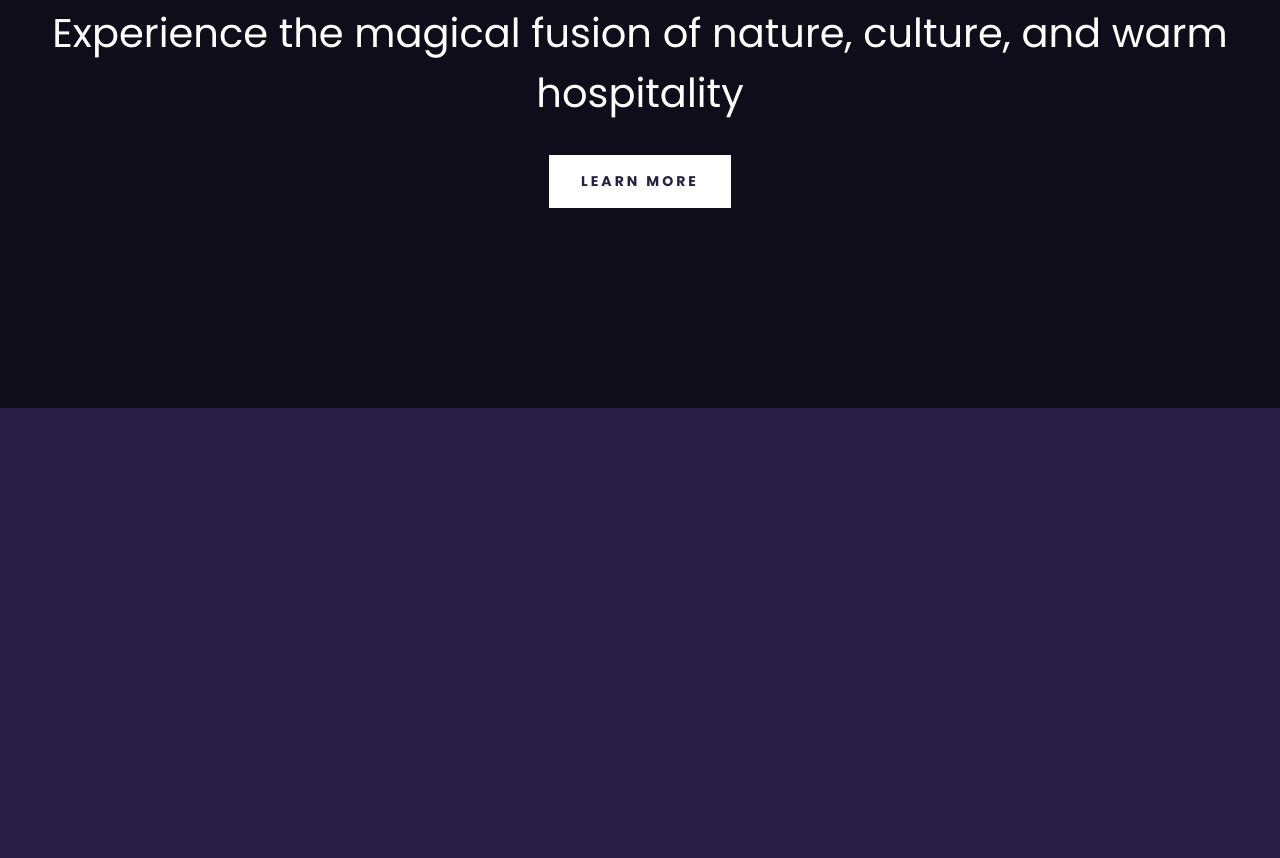
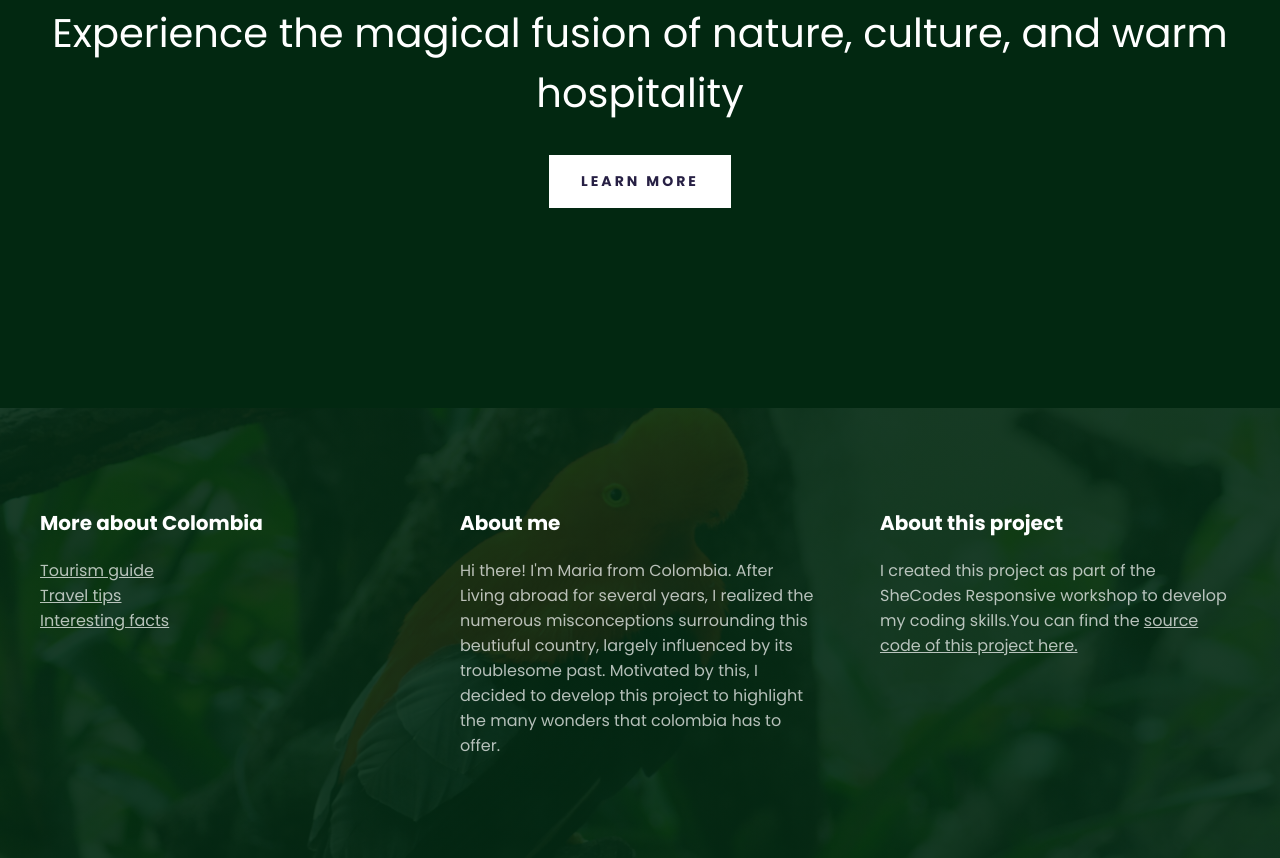
Before and after one commit to mariasotor/colombia-landing-page, a plain HTML site: page index.html in a window 1280 px wide. Shown: the part 389-1247 px from the top of the page. Before the commit the page ends 800 px from the top, so only its background shows below. Drawn offline with Linux system fonts and the light colour scheme.

Commit message:
Added website footer

```diff
--- a/index.html
+++ b/index.html
@@ -23,6 +23,45 @@
         </h2>
         <a class="primary-link" href="#">Learn more</a>
       </header>
+      <footer>
+        <section class="footer-grid">
+          <div>
+            <h3>More about Colombia</h3>
+            <ul>
+              <li><a href="https://colombia.travel/en">Tourism guide</a></li>
+              <li>
+                <a href="https://travelfreak.com/colombia-travel-tips/"
+                  >Travel tips</a
+                >
+              </li>
+              <li>
+                <a
+                  href="https://www.otherwayround.travel/interesting-facts-about-colombia/"
+                  >Interesting facts</a
+                >
+              </li>
+            </ul>
+          </div>
+          <div>
+            <h3>About me</h3>
+            <p>
+              Hi there! I'm Maria from Colombia. After Living abroad for several
+              years, I realized the numerous misconceptions surrounding this
+              beutiuful country, largely influenced by its troublesome past.
+              Motivated by this, I decided to develop this project to highlight
+              the many wonders that colombia has to offer.
+            </p>
+          </div>
+          <div>
+            <h3>About this project</h3>
+            <p>
+              I created this project as part of the SheCodes Responsive workshop
+              to develop my coding skills.You can find the
+              <a href="#">source code of this project here.</a>
+            </p>
+          </div>
+        </section>
+      </footer>
     </div>
   </body>
 </html>
--- a/src/styles.css
+++ b/src/styles.css
@@ -4,7 +4,7 @@
 
 body {
   font-family: "Poppins", sans-serif;
-  background-color: #272044;
+  background-color: rgb(2, 40, 17);
 }
 
 .container {
@@ -18,7 +18,7 @@ img {
 }
 
 header {
-  background-image: linear-gradient(rgba(0, 0, 0, 0.6), rgba(0, 0, 0, 0.6)),
+  background-image: linear-gradient(rgba(2, 40, 17, 0.6), rgba(2, 40, 17, 0.6)),
     url("../images/background-hero.jpg");
   background-repeat: no-repeat;
   background-size: cover;
@@ -26,6 +26,11 @@ header {
   color: #fff;
   padding: 200px 0;
   text-align: center;
+}
+
+section {
+  max-width: 1200px;
+  margin: 0 auto;
 }
 
 h1 {
@@ -49,7 +54,7 @@ header p {
   letter-spacing: 5px;
 }
 
-a {
+header a {
   text-decoration: none;
 }
 
@@ -64,6 +69,44 @@ a {
   display: inline-block;
   padding: 16px 32px;
   margin-top: 32px;
+}
+
+footer {
+  background-image: linear-gradient(rgb(2, 40, 17, 0.9), rgb(2, 40, 17, 0.9)),
+    url("../images/background-footer.jpg");
+  background-repeat: no-repeat;
+  background-size: cover;
+  background-position: center;
+  color: #fff;
+  padding: 100px 0;
+}
+
+h3 {
+  font-size: 20px;
+  font-weight: 700;
+  margin-bottom: 20px;
+}
+
+ul {
+  padding: 0;
+  list-style: none;
+}
+
+.footer-grid {
+  display: grid;
+  grid-template-columns: repeat(3, 1fr);
+  grid-gap: 60px;
+}
+
+.footer-grid li,
+.footer-grid p {
+  font-size: 16px;
+  font-weight: 400;
+  opacity: 0.7;
+}
+
+.footer-grid a {
+  color: #fff;
 }
 
 @media (max-width: 900px) {
@@ -82,4 +125,10 @@ a {
   header p {
     font-size: 12px;
   }
+
+  .footer-grid {
+    grid-template-columns: 1fr;
+    padding: 0 40px;
+    grid-gap: 30px;
+  }
 }
```
Also changed, not shown: images/background-footer.jpg (added).
